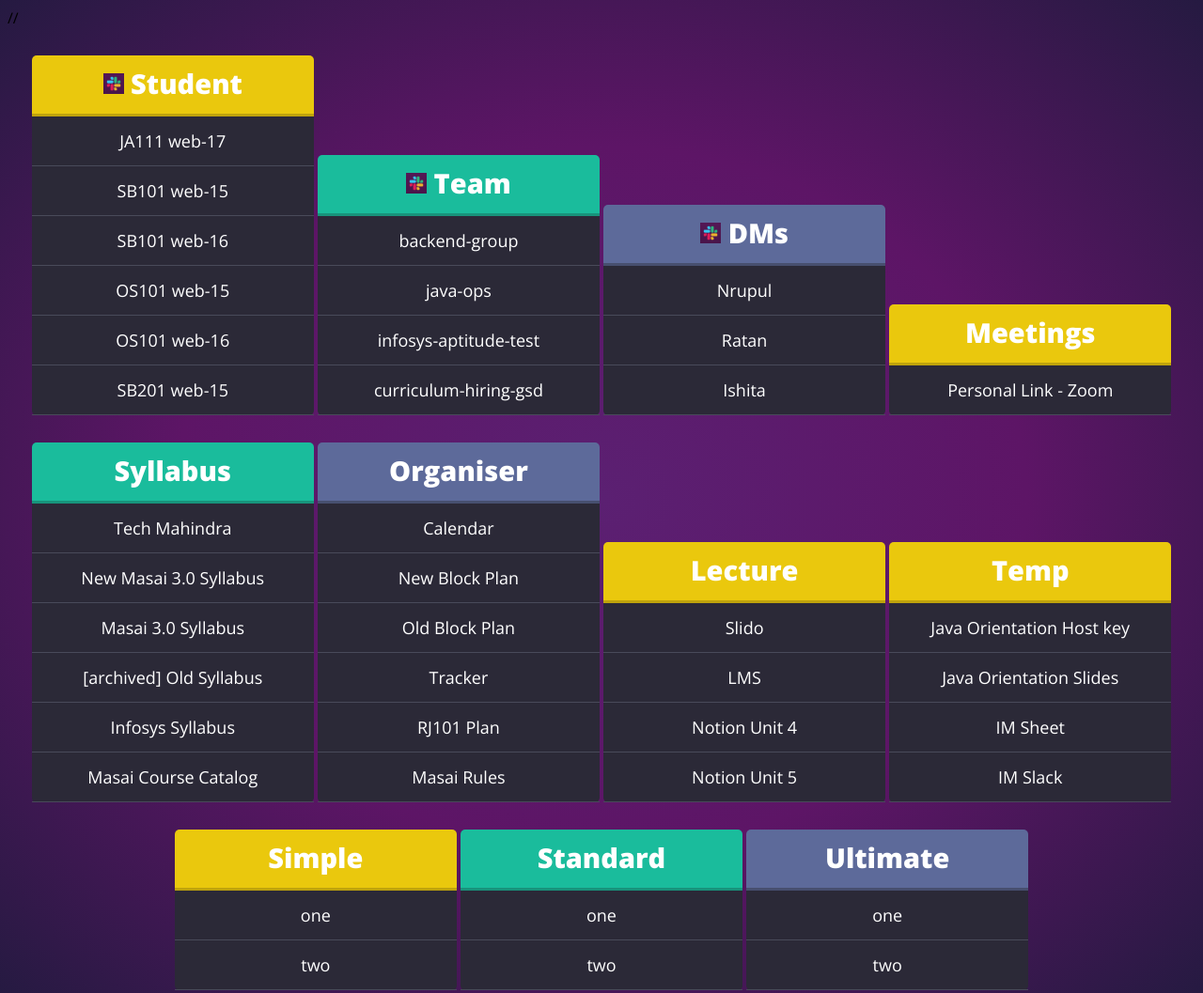
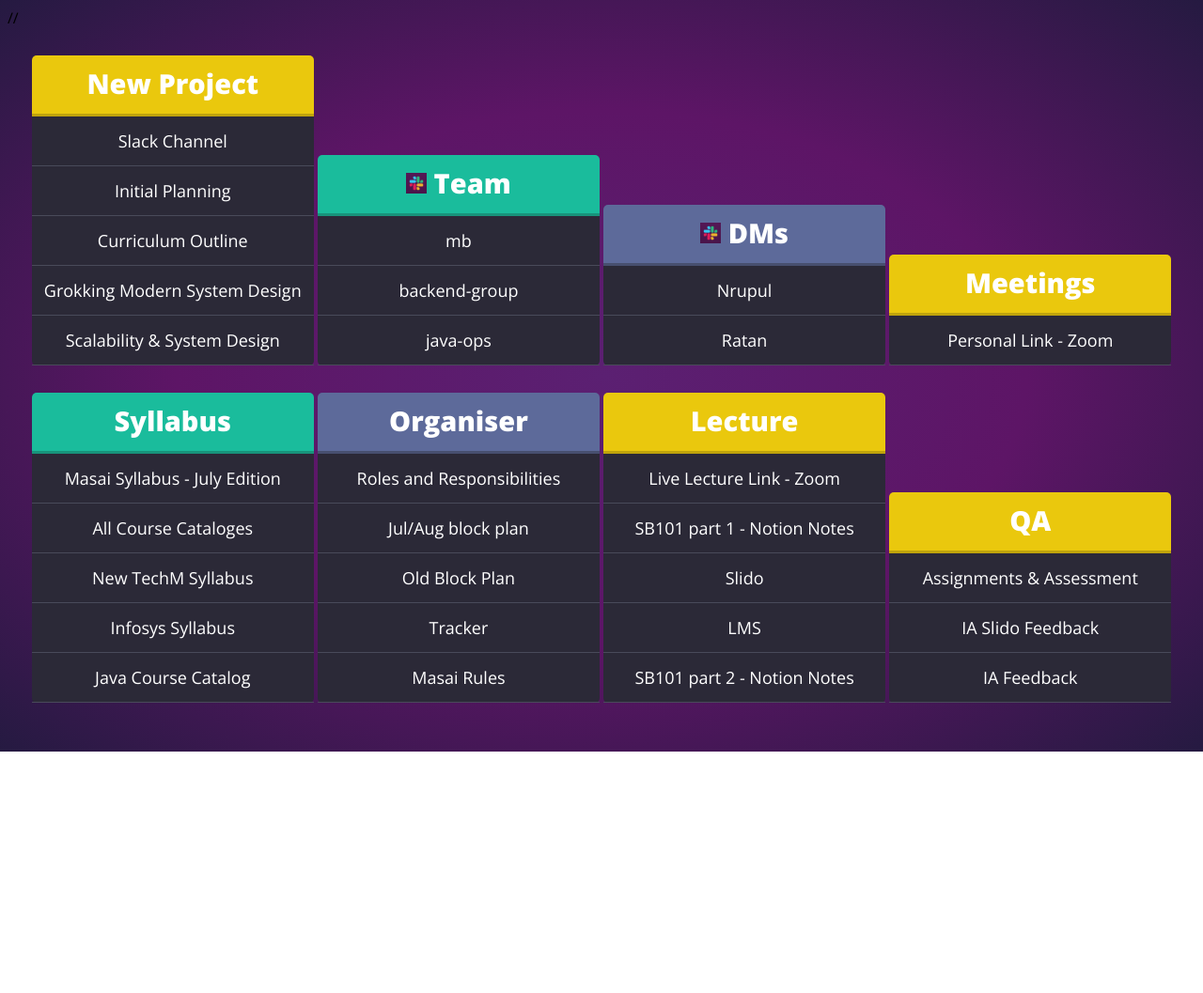
Before and after one commit to thakurarjun247/masai-school, a plain HTML site: page src/controlpanel/index.html in a window 1280 px wide. Shown: the top 1057 px of the page at 94% size. After the commit the page ends 800 px from the top, so only its background shows below. Drawn offline with nearby package versions, Linux system fonts and the light colour scheme; files that its build step writes are made by us from their sources.

Commit message:
misc changes

```diff
--- a/src/controlpanel/index.html
+++ b/src/controlpanel/index.html
@@ -41,20 +41,18 @@ https://us06web.zoom.us/my/arjunthakur?pwd=S3ZFWkJ3cWY0eHJrcVJsbnFHRFJ0Zz09
 		<div id="container">
 			<div class="whole">
 				<div class="type">
-					<p><img src="images/slack2.png" width="22" height="22"> Student</p>
+					<p><!--<img src="images/slack2.png" width="22" height="22">-->New Project</p>
 				</div>
 				<div class="plan">
 
 
 					<div class="content">
 						<ul>
-							<li><a href="https://ft-web-17.slack.com/archives/C03EWS8QZB7">JA111 web-17</a></li>
-							<li><a href="https://ft-web-15.slack.com/archives/C03EX1878MT">SB101 web-15</a></li>
-							<li><a href="https://ft-web-16.slack.com/archives/C03F22CNAQ4">SB101 web-16</a></li>
-
-							<li><a href="https://ft-web-15.slack.com/archives/C03EKJUPUKH">OS101 web-15</a></li>
-							<li><a href="https://ft-web-16.slack.com/archives/C03FPJ4VDU0">OS101 web-16</a></li>
-							<li><a href="https://ft-web-15.slack.com/archives/C03FCHMF1MX">SB201 web-15</a></li>
+							<li><a href="https://masaischool.slack.com/archives/C03P4PVVBT4">Slack Channel </a></li>
+							<li><a href="https://docs.google.com/document/d/1EBiD-opeKLmuUxzcXl9W3ndlypH2oWszjdlnGZsWBRM/edit?usp=sharing">Initial Planning</a></li>
+							<li><a href="https://docs.google.com/spreadsheets/d/1SPJ7tEUyL5PtI0cCUr38lISh0NEDaGTHtGm15g9-53Y/edit#gid=1947094295">Curriculum Outline</a></li>
+							<li><a href="https://www.educative.io/courses/grokking-modern-system-design-software-engineers-managers">Grokking Modern System Design</a> </li>
+							<li><a href="https://www.educative.io/path/scalability-system-design">Scalability & System Design</a> </li>
 
 						</ul>
 
@@ -72,12 +70,10 @@ https://us06web.zoom.us/my/arjunthakur?pwd=S3ZFWkJ3cWY0eHJrcVJsbnFHRFJ0Zz09
 
 					<div class="content">
 						<ul>
+							<li><a href="https://masaischool.slack.com/archives/C03P4PVVBT4">mb</a></li>
 							<li><a href="https://masaischool.slack.com/archives/C03AZFZ362U">backend-group</a></li>
 							<li><a href="https://masaischool.slack.com/archives/C031VTAK014">java-ops</a></li>
-							<li><a href="https://masaischool.slack.com/archives/C03DMV7MQBB">infosys-aptitude-test</a>
-							</li>
-							<li><a href="https://masaischool.slack.com/archives/C03799TAPH7">curriculum-hiring-gsd</a>
-							</li>
+
 
 						</ul>
 					</div>
@@ -95,7 +91,7 @@ https://us06web.zoom.us/my/arjunthakur?pwd=S3ZFWkJ3cWY0eHJrcVJsbnFHRFJ0Zz09
 						<ul>
 							<li><a href="https://masaischool.slack.com/team/UK4FNLVLP">Nrupul</a></li>
 							<li><a href="https://masaischool.slack.com/team/U031W65G81G">Ratan</a></li>
-							<li><a href="https://masaischool.slack.com/team/U03C6DGDR4H">Ishita</a></li>
+
 
 						</ul>
 					</div>
@@ -135,15 +131,13 @@ https://us06web.zoom.us/my/arjunthakur?pwd=S3ZFWkJ3cWY0eHJrcVJsbnFHRFJ0Zz09
 
 					<div class="content">
 						<ul>
-							<li><a href="https://drive.google.com/file/d/1cpIILbb5guysxPfhfCVyQLmiGP77VTxG/view?usp=sharing">Tech Mahindra</a></li>
-							<li><a href="https://docs.google.com/spreadsheets/d/1Qdv55yVvxrZki2GDBI3RxQZgRb03FO2vlErSCrCmDjA/edit#gid=1947094295">New Masai 3.0 Syllabus</a></li>
-							<li><a
-									href="https://docs.google.com/spreadsheets/d/1PqEeOYaGurB28BvvS7VSbWdDCfbvM37gUQOOieSorgw/edit#gid=1947094295">Masai
-								3.0 Syllabus</a></li>
+							<li><a href="https://docs.google.com/spreadsheets/d/1nRDaYvKr1fCF3kvh7dCqCIg15WnB1yRSKEGlMGVTNYE/edit#gid=1363287988">Masai Syllabus - July Edition</a></li>
+							<li><a href="https://notes.masaischool.com/doc/memo-curr-001-full-time-course-extension-AOABM4wgDw">All Course Cataloges</a></li>
+							<li
+								><a href="https://docs.google.com/spreadsheets/d/10qXmTyWmDABe3Bk1S_SQEQ4Iis7nuq7dFRWQwYEFMxw/edit#gid=630786718">New TechM Syllabus</a></li>
 
-							<li><a
-									href="https://docs.google.com/spreadsheets/d/1Y4CZsxuT_P5nDAH2HlR4sdOCVi1fBo8KvocYH2wRIBo/edit#gid=1876923415">[archived] Old
-									Syllabus</a></li>
+
+
 
 
 							<li><a
@@ -151,7 +145,7 @@ https://us06web.zoom.us/my/arjunthakur?pwd=S3ZFWkJ3cWY0eHJrcVJsbnFHRFJ0Zz09
 									Syllabus</a></li>
 
 									<li><a
-										href="https://docs.google.com/document/d/1HoG-qQccTSDwxgy8x1yM5Nb5sniRlUO_rnNP-v5_AQM/edit#heading=h.60bth87fb5vv"> Masai										Course Catalog</a></li>
+										href="https://docs.google.com/document/d/1HoG-qQccTSDwxgy8x1yM5Nb5sniRlUO_rnNP-v5_AQM/edit#heading=h.60bth87fb5vv"> Java Course Catalog</a></li>
 
 
 
@@ -170,18 +164,15 @@ https://us06web.zoom.us/my/arjunthakur?pwd=S3ZFWkJ3cWY0eHJrcVJsbnFHRFJ0Zz09
 
 					<div class="content">
 						<ul>
-							<li><a href="https://calendar.google.com/calendar/u/0/r">Calendar</a></li>
-
+							<li><a href="https://docs.google.com/spreadsheets/d/1fp9SPzOmdxqJmPj8BySzQ5JN44MgDaPTCkqPtrZA0dQ/edit#gid=1917018891">Roles and Responsibilities</a></li>
+							<li><a href="https://docs.google.com/spreadsheets/d/1V5QEZJ5hNYFGZYFS-NHUhsVZuIzL5S-Ox37DY6nK5WM/edit#gid=1810394872">Jul/Aug block plan </a></li>
 							<li><a
-								href="https://docs.google.com/spreadsheets/d/1iC8TVhoeZ1mpZYFBF_EY8LAFroTAMlYbvjU_eWPqWV8/edit#gid=224119605">New Block
+								href="https://docs.google.com/spreadsheets/d/1iC8TVhoeZ1mpZYFBF_EY8LAFroTAMlYbvjU_eWPqWV8/edit#gid=224119605">Old Block
 								Plan</a></li>
 
 							<li><a
-									href="https://docs.google.com/spreadsheets/d/1rxumGg-OKXI7FaSn5QvNvVgV44sZ9abX_44e3ZOvMtE/edit#gid=224119605">Old Block
-									Plan</a></li>
-							<li><a
 									href="https://docs.google.com/spreadsheets/d/1p4J9YEqnw2LsbUc-iD2EMzCoghuSwFMYhPm7PXA3Lpg/edit#gid=0">Tracker</a>
-							<li><a href="https://docs.google.com/document/d/1mC2RUVQab5dDkDEWjmXkZKMttc6aI0XzD8srReHK5es/edit">RJ101 Plan</a></li>
+
 							<li><a href="https://docs.google.com/document/d/1VUThy1iFEzQH2BJPMOadFV6GTt1qR77b9NW3qdSq2So/edit">Masai Rules</a></li>
 
 
@@ -198,11 +189,13 @@ https://us06web.zoom.us/my/arjunthakur?pwd=S3ZFWkJ3cWY0eHJrcVJsbnFHRFJ0Zz09
 
 					<div class="content">
 						<ul>
+							<li><a href="https://us06web.zoom.us/my/arjunthakur?pwd=S3ZFWkJ3cWY0eHJrcVJsbnFHRFJ0Zz09">Live Lecture Link - Zoom</a></li>
+							<li><a href="https://www.notion.so/unit-4-ac31ff8a5b3e4e2e84950badb38b79a2">SB101 part 1 - Notion Notes</a></li>
 								<li><a href="https://admin.sli.do/event/djbjax6t/polls">Slido</a></li>
 						</li>
 						<li><a href="http://course.masaischool.com">LMS</a></li>
-						<li><a href="https://www.notion.so/unit-4-ac31ff8a5b3e4e2e84950badb38b79a2">Notion Unit 4</a></li>
-						<li><a href="https://www.notion.so/Unit-5-c7c56134634341b78db1ab183b9e0ade">Notion Unit 5</a></li>
+
+						<li><a href="https://www.notion.so/Unit-5-c7c56134634341b78db1ab183b9e0ade">SB101 part 2 - Notion Notes</a></li>
 						</ul>
 					</div>
 
@@ -211,21 +204,20 @@ https://us06web.zoom.us/my/arjunthakur?pwd=S3ZFWkJ3cWY0eHJrcVJsbnFHRFJ0Zz09
 
 			<div class="whole ">
 				<div class="type">
-					<p>Temp</p>
+					<p>QA</p>
 				</div>
 				<div class="plan">
 
 					<div class="content">
 						<ul>
-							<li><a href="https://masaischool.slack.com/archives/C031VTAK014/p1654770409650559">Java Orientation Host key</a></li>
+							<li><a href="https://docs.google.com/spreadsheets/d/1_uYUhJzBDC19i1WGWpBHlNrCc9bKDzrHbIb__mFVjW0/edit#gid=562728621">Assignments & Assessment</a></li>
 						</li>
-						<li><a href="https://docs.google.com/presentation/d/1fV7IFSoT0w8DwEDGSVKFiM6YNQlE815lwBQRu5ISeKY/edit#slide=id.p">Java Orientation Slides</a></li>
+							<li><a href="https://docs.google.com/spreadsheets/d/1ZIcTGhCjCzE18lbTWUI6WhAQ2Cks9DPE6LIPGYMu-g8/edit#gid=0">IA Slido Feedback</a></li>
+							</li>
 
-						<li><a href="https://docs.google.com/spreadsheets/d/1PZT_7tzRF3IiOBlF2dmj5UZ7JpH4f7_Vg9SAOKBIuog/edit#gid=0">IM Sheet</a></li>
-							<li><a href="https://masaischool.slack.com/archives/C031VTAK014/p1654521481771659">IM Slack</a></li>
+							<li><a href="https://docs.google.com/spreadsheets/d/1_uYUhJzBDC19i1WGWpBHlNrCc9bKDzrHbIb__mFVjW0/edit#gid=562728621">IA Feedback</a></li>
+							</li>
 
-
-						</li>
 
 					</ul>
 					</div>
@@ -236,7 +228,7 @@ https://us06web.zoom.us/my/arjunthakur?pwd=S3ZFWkJ3cWY0eHJrcVJsbnFHRFJ0Zz09
 
 
 		<!--Uncomment the following to have further scale this -->
-		<div id="container">
+		<!--<div id="container">
 			<div class="whole">
 				<div class="type">
 					<p>Simple</p>
@@ -246,12 +238,12 @@ https://us06web.zoom.us/my/arjunthakur?pwd=S3ZFWkJ3cWY0eHJrcVJsbnFHRFJ0Zz09
 
 					<div class="content">
 						<ul>
-							<li><a
+						&lt;!&ndash;	<li><a
 									href="https://docs.google.com/spreadsheets/d/1rxumGg-OKXI7FaSn5QvNvVgV44sZ9abX_44e3ZOvMtE/edit#gid=224119605">one</a>
 							</li>
 							<li><a
 									href="https://docs.google.com/spreadsheets/d/1p4J9YEqnw2LsbUc-iD2EMzCoghuSwFMYhPm7PXA3Lpg/edit#gid=0">two</a>
-							</li>
+							</li>&ndash;&gt;
 						</ul>
 						</ul>
 
@@ -269,12 +261,12 @@ https://us06web.zoom.us/my/arjunthakur?pwd=S3ZFWkJ3cWY0eHJrcVJsbnFHRFJ0Zz09
 
 					<div class="content">
 						<ul>
-							<li><a
+							&lt;!&ndash;	<li><a
 									href="https://docs.google.com/spreadsheets/d/1rxumGg-OKXI7FaSn5QvNvVgV44sZ9abX_44e3ZOvMtE/edit#gid=224119605">one</a>
 							</li>
 							<li><a
 									href="https://docs.google.com/spreadsheets/d/1p4J9YEqnw2LsbUc-iD2EMzCoghuSwFMYhPm7PXA3Lpg/edit#gid=0">two</a>
-							</li>
+							</li>&ndash;&gt;
 						</ul>
 
 						</ul>
@@ -292,12 +284,12 @@ https://us06web.zoom.us/my/arjunthakur?pwd=S3ZFWkJ3cWY0eHJrcVJsbnFHRFJ0Zz09
 
 					<div class="content">
 						<ul>
-							<li><a
+							&lt;!&ndash;	<li><a
 									href="https://docs.google.com/spreadsheets/d/1rxumGg-OKXI7FaSn5QvNvVgV44sZ9abX_44e3ZOvMtE/edit#gid=224119605">one</a>
 							</li>
 							<li><a
 									href="https://docs.google.com/spreadsheets/d/1p4J9YEqnw2LsbUc-iD2EMzCoghuSwFMYhPm7PXA3Lpg/edit#gid=0">two</a>
-							</li>
+							</li>&ndash;&gt;
 						</ul>
 
 						</ul>
@@ -306,7 +298,7 @@ https://us06web.zoom.us/my/arjunthakur?pwd=S3ZFWkJ3cWY0eHJrcVJsbnFHRFJ0Zz09
 				</div>
 			</div>
 		</div>
-
+-->
 
 	</body>
 
```
